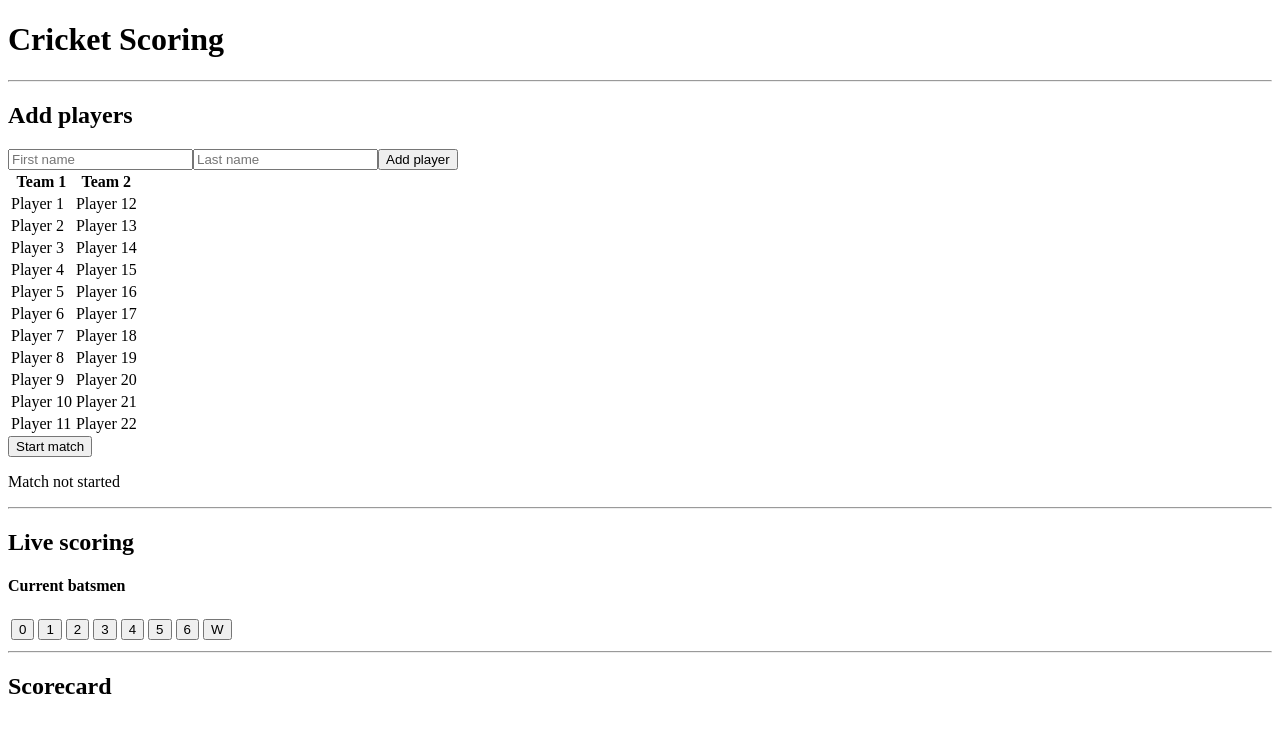
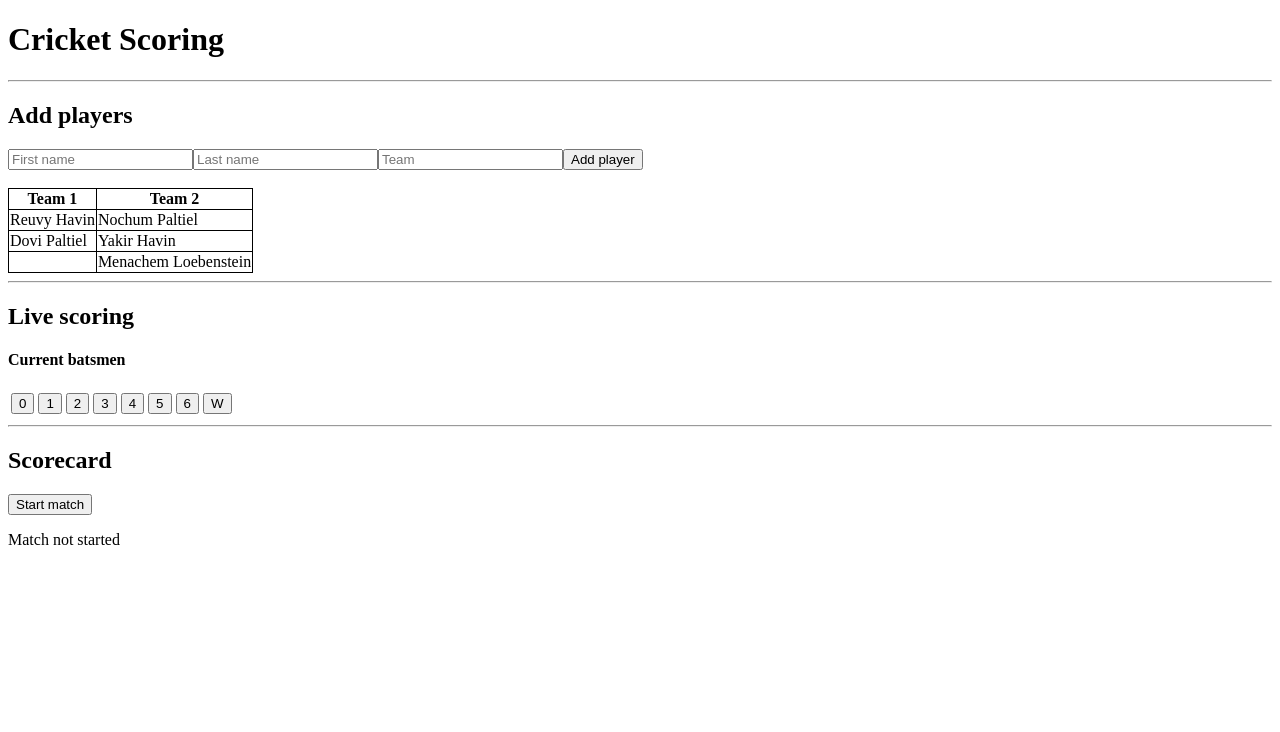
Before and after one commit to yhavin/cricket-vue, a Vue app: page / in a window 1280 px wide. Shown: the top 732 px of the page. Built offline with nearby package versions, Linux system fonts and the light colour scheme.

Commit message:
Move start match button

```diff
--- a/src/assets/main.css
+++ b/src/assets/main.css
@@ -35,7 +35,7 @@ a,
 }
 */
 
-.scorecard {
+.table-outline {
   border: 1px solid black;
   border-collapse: collapse;
 }
--- a/src/components/Home.vue
+++ b/src/components/Home.vue
@@ -5,28 +5,11 @@
   const newPlayer = ref({})
 
   const players = ref([
-    { id: playerId++, firstName: "Player", lastName: "1", team: 1, isBatting: false, isOnStrike: false, isOut: false, runs: null, ballsFaced: null },
-    { id: playerId++, firstName: "Player", lastName: "2", team: 1, isBatting: false, isOnStrike: false, isOut: false, runs: null, ballsFaced: null },
-    { id: playerId++, firstName: "Player", lastName: "3", team: 1, isBatting: false, isOnStrike: false, isOut: false, runs: null, ballsFaced: null },
-    { id: playerId++, firstName: "Player", lastName: "4", team: 1, isBatting: false, isOnStrike: false, isOut: false, runs: null, ballsFaced: null },
-    { id: playerId++, firstName: "Player", lastName: "5", team: 1, isBatting: false, isOnStrike: false, isOut: false, runs: null, ballsFaced: null },
-    { id: playerId++, firstName: "Player", lastName: "6", team: 1, isBatting: false, isOnStrike: false, isOut: false, runs: null, ballsFaced: null },
-    { id: playerId++, firstName: "Player", lastName: "7", team: 1, isBatting: false, isOnStrike: false, isOut: false, runs: null, ballsFaced: null },
-    { id: playerId++, firstName: "Player", lastName: "8", team: 1, isBatting: false, isOnStrike: false, isOut: false, runs: null, ballsFaced: null },
-    { id: playerId++, firstName: "Player", lastName: "9", team: 1, isBatting: false, isOnStrike: false, isOut: false, runs: null, ballsFaced: null },
-    { id: playerId++, firstName: "Player", lastName: "10", team: 1, isBatting: false, isOnStrike: false, isOut: false, runs: null, ballsFaced: null },
-    { id: playerId++, firstName: "Player", lastName: "11", team: 1, isBatting: false, isOnStrike: false, isOut: false, runs: null, ballsFaced: null },
-    { id: playerId++, firstName: "Player", lastName: "12", team: 2, isBatting: false, isOnStrike: false, isOut: false, runs: null, ballsFaced: null },
-    { id: playerId++, firstName: "Player", lastName: "13", team: 2, isBatting: false, isOnStrike: false, isOut: false, runs: null, ballsFaced: null },
-    { id: playerId++, firstName: "Player", lastName: "14", team: 2, isBatting: false, isOnStrike: false, isOut: false, runs: null, ballsFaced: null },
-    { id: playerId++, firstName: "Player", lastName: "15", team: 2, isBatting: false, isOnStrike: false, isOut: false, runs: null, ballsFaced: null },
-    { id: playerId++, firstName: "Player", lastName: "16", team: 2, isBatting: false, isOnStrike: false, isOut: false, runs: null, ballsFaced: null },
-    { id: playerId++, firstName: "Player", lastName: "17", team: 2, isBatting: false, isOnStrike: false, isOut: false, runs: null, ballsFaced: null },
-    { id: playerId++, firstName: "Player", lastName: "18", team: 2, isBatting: false, isOnStrike: false, isOut: false, runs: null, ballsFaced: null },
-    { id: playerId++, firstName: "Player", lastName: "19", team: 2, isBatting: false, isOnStrike: false, isOut: false, runs: null, ballsFaced: null },
-    { id: playerId++, firstName: "Player", lastName: "20", team: 2, isBatting: false, isOnStrike: false, isOut: false, runs: null, ballsFaced: null },
-    { id: playerId++, firstName: "Player", lastName: "21", team: 2, isBatting: false, isOnStrike: false, isOut: false, runs: null, ballsFaced: null },
-    { id: playerId++, firstName: "Player", lastName: "22", team: 2, isBatting: false, isOnStrike: false, isOut: false, runs: null, ballsFaced: null }
+    { id: playerId++, firstName: "Reuvy", lastName: "Havin", team: 1, isBatting: false, isOnStrike: false, isOut: false, runs: null, ballsFaced: null },
+    { id: playerId++, firstName: "Dovi", lastName: "Paltiel", team: 1, isBatting: false, isOnStrike: false, isOut: false, runs: null, ballsFaced: null },
+    { id: playerId++, firstName: "Nochum", lastName: "Paltiel", team: 2, isBatting: false, isOnStrike: false, isOut: false, runs: null, ballsFaced: null },
+    { id: playerId++, firstName: "Yakir", lastName: "Havin", team: 2, isBatting: false, isOnStrike: false, isOut: false, runs: null, ballsFaced: null },
+    { id: playerId++, firstName: "Menachem", lastName: "Loebenstein", team: 2, isBatting: false, isOnStrike: false, isOut: false, runs: null, ballsFaced: null }
   ])
 
   const teamOne = computed(() => {
@@ -38,7 +21,7 @@
   })
 
   const addPlayer = () => {
-    players.value.push({ id: playerId++, firstName: newPlayer.value.firstName, lastName: newPlayer.value.lastName })
+    players.value.push({ id: playerId++, firstName: newPlayer.value.firstName, lastName: newPlayer.value.lastName, team: Number(newPlayer.value.team), isBatting: false, isOnStrike: false, isOut: false, runs: null, ballsFaced: null })
     newPlayer.value = {}
   }
 
@@ -92,7 +75,7 @@
   const balls = ref([])
 
   const thisOver = computed(() => {
-    const currentOverBalls = balls.value.length % 2
+    const currentOverBalls = balls.value.length % 6
     const thisOverBallObjects = balls.value.slice(-currentOverBalls)
     const runsThisOver = thisOverBallObjects.map(ball => ball.isWicket ? "W" : ball.runs)
     return runsThisOver
@@ -144,30 +127,21 @@
   <form @submit.prevent="addPlayer">
     <input v-model="newPlayer.firstName" placeholder="First name">
     <input v-model="newPlayer.lastName" placeholder="Last name">
+    <input v-model="newPlayer.team" placeholder="Team">
     <button>Add player</button>
   </form>
+  <br />
 
-  <!-- <ol>
-    <li v-for="player in players" :key="player.id">
-      {{ player.firstName }} {{ player.lastName }}
-      <button @click="removePlayer(player)">X</button>
-    </li>
-  </ol> -->
-
-  <table>
+  <table class="table-outline">
     <tr>
-      <th>Team 1</th>
-      <th>Team 2</th>
+      <th class="table-outline">Team 1</th>
+      <th class="table-outline">Team 2</th>
     </tr>
-    <tr v-for="(player, index) in teamOne" :key="index">
-      <td>{{ teamOne[index].firstName }} {{ teamOne[index].lastName }}</td>
-      <td>{{ teamTwo[index].firstName }} {{ teamTwo[index].lastName }}</td>
+    <tr v-for="(player, index) in teamOne.length > teamTwo.length ? teamOne : teamTwo" :key="index">
+      <td class="table-outline">{{ teamOne[index]?.firstName }} {{ teamOne[index]?.lastName }}</td>
+      <td class="table-outline">{{ teamTwo[index]?.firstName }} {{ teamTwo[index]?.lastName }}</td>
     </tr>
   </table>
-
-  <button @click="startMatch">{{ matchStarted ? "End match" : "Start match" }} </button>
-
-  <p>{{ matchStarted ? "Match started" : "Match not started" }}</p>
 
   <hr />
 
@@ -175,7 +149,7 @@
   <h4>Current batsmen</h4>
   <ul>
     <li v-for="(player, index) in currentBatsmen" :key="player.id" :class="{'on-strike': index === onStrikeIndex}">
-    <span :style="{fontWeight: index === onStrikeIndex ? 'bold' : 'normal'}">{{ player.firstName }} {{ player.lastName }}</span>
+    <span :style="{fontWeight: index === onStrikeIndex ? 'bold' : 'normal'}">{{ player.firstName }} {{ player.lastName }}: {{ player.runs }} ({{ player.ballsFaced }})</span>
     </li>
   </ul>
   <table>
@@ -194,20 +168,23 @@
   <hr />
 
   <h2>Scorecard</h2>
-  <table v-if="matchStarted" class="scorecard">
+  <button @click="startMatch">{{ matchStarted ? "End match" : "Start match" }} </button>
+  <p>{{ matchStarted ? "Match started" : "Match not started" }}</p>
+  <table v-if="matchStarted" class="table-outline">
     <tr>
-      <th class="scorecard">Player</th>
-      <th class="scorecard">Out</th>
-      <th class="scorecard">Runs</th>
-      <th class="scorecard">Balls</th>
+      <th class="table-outline">Player</th>
+      <th class="table-outline">Out</th>
+      <th class="table-outline">Runs</th>
+      <th class="table-outline">Balls</th>
     </tr>
     <tr v-for="player in teamOne">
-      <td class="scorecard">{{ player.firstName }} {{ player.lastName }}</td>
-      <td class="scorecard">{{ player.isOut ? player.isOut : null }}</td>
-      <td class="scorecard">{{ player.runs }}</td>
-      <td class="scorecard">{{ player.ballsFaced }}</td>
+      <td class="table-outline">{{ player.firstName }} {{ player.lastName }}</td>
+      <td class="table-outline">{{ player.isOut ? player.isOut : null }}</td>
+      <td class="table-outline">{{ player.runs }}</td>
+      <td class="table-outline">{{ player.ballsFaced }}</td>
     </tr>
   </table>
+  <br />
 
   <strong v-if="matchStarted">Score: {{ totalWickets }}/{{ totalRuns }}</strong>
   <br />
```
